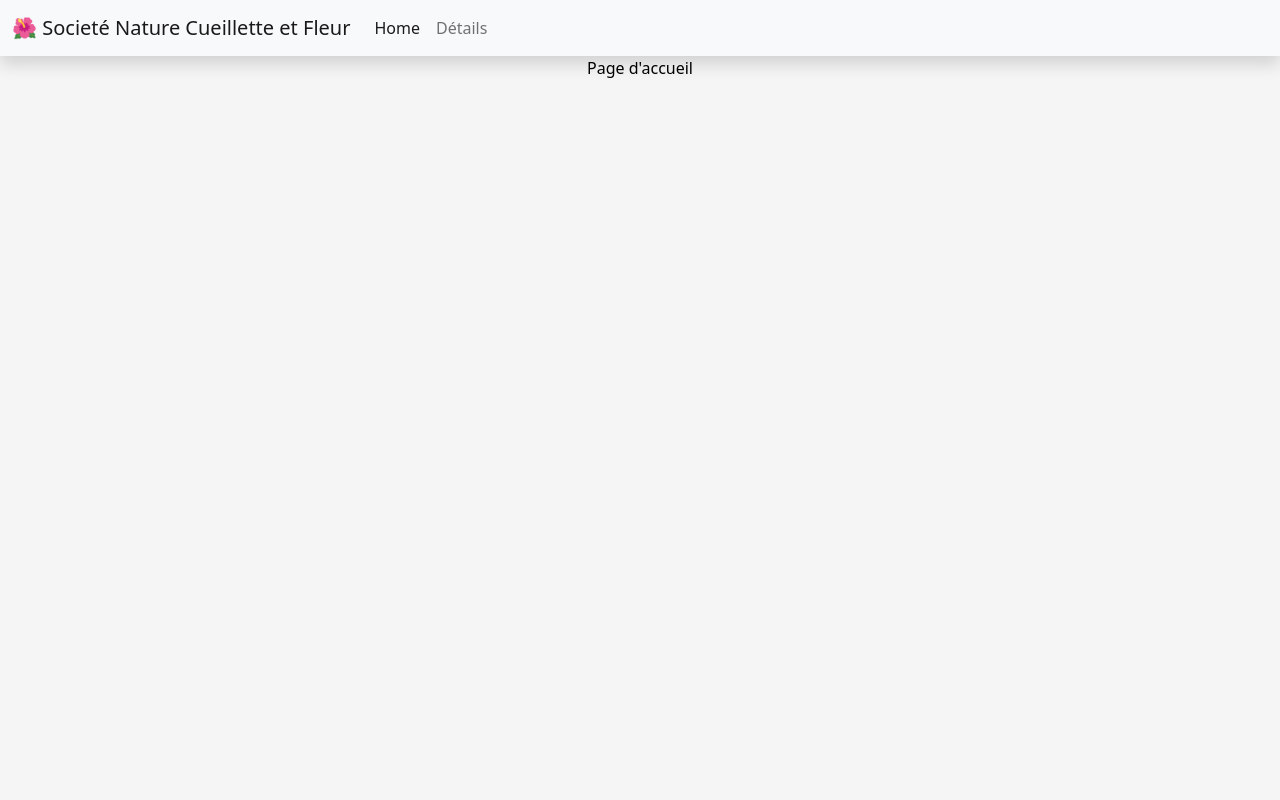
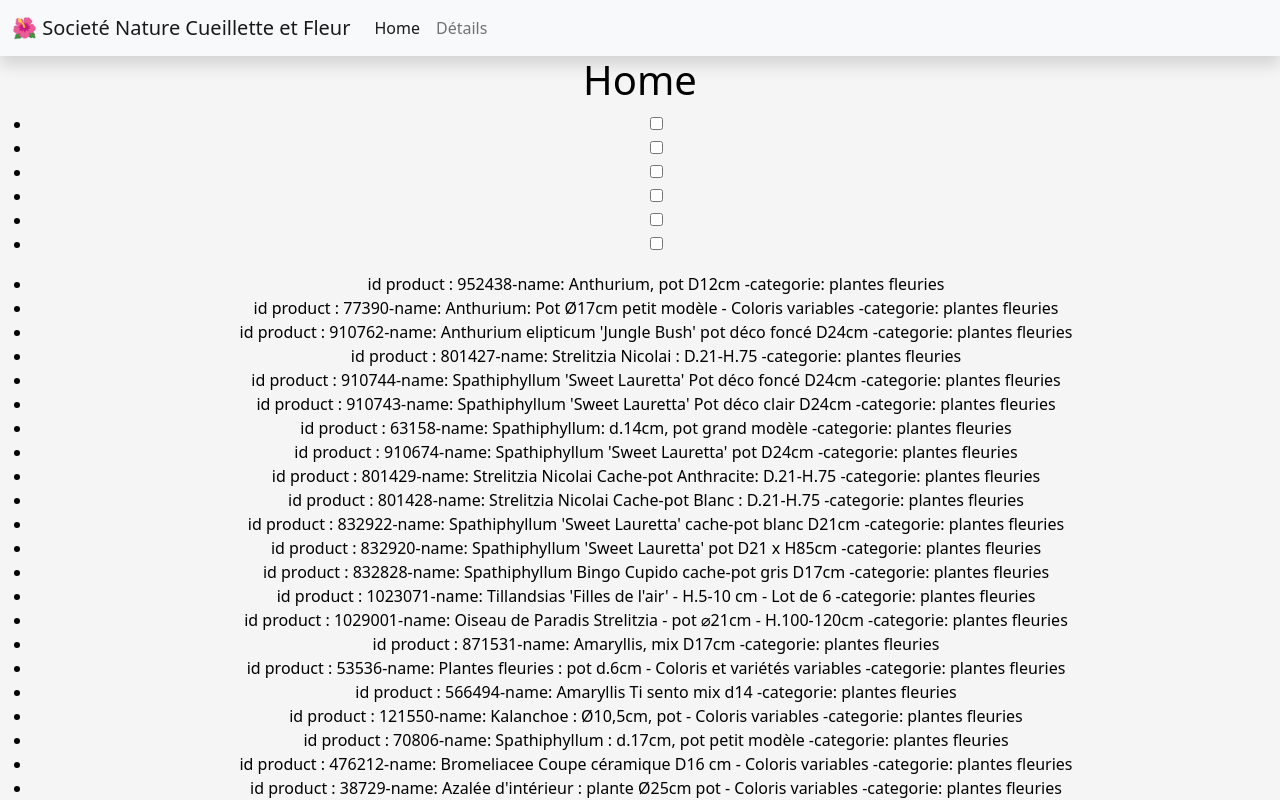
Before and after one commit to Mykhado/societe-nature-cueillette-fleur, a React (Create React App) app: page / in a window 1280 px wide. Shown: the top 800 px of the page. Built offline with nearby package versions, Linux system fonts and the light colour scheme.

Commit message:
MAJ matin 13/10/2022

```diff
--- a/src/App.tsx
+++ b/src/App.tsx
@@ -4,6 +4,7 @@ import { BrowserRouter, Routes, Route } from "react-router-dom";
 import Details from "./pages/Details";
 import Home from "./pages/Home";
 import NotFound from "./pages/NotFound";
+import TriParCategorie from "./components/TriParCategorie";
 
 const App = () => {
   // const message: string = "Hello World";
@@ -17,6 +18,7 @@ const App = () => {
           <Route path="/" element={<Home />} />
           <Route path="/Details" element={<Details />} />
           <Route path="*" element={<NotFound />} />
+
           {/* <p>{message}</p>
       <button className="color-pink" onClick={() => handleClick("Cassie")}>
         Test Cassie
--- /dev/null
+++ b/src/components/Input.tsx
@@ -0,0 +1,18 @@
+export interface userChoice {
+  handleChange: (e: React.ChangeEvent<HTMLInputElement>) => void;
+  inputValue: string;
+  inputType: string;
+}
+
+const Input = (props: userChoice) => {
+  return (
+    <div>
+      <input
+        type={props.inputType}
+        value={props.inputValue}
+        onChange={props.handleChange}
+      />
+    </div>
+  );
+};
+export default Input;
--- a/src/components/TriParCategorie.tsx
+++ b/src/components/TriParCategorie.tsx
@@ -1,4 +1,67 @@
+import Input from "./Input";
+import { list_products } from "../Data";
+
 const TriParCategorie = () => {
-  return <div></div>;
+  return (
+    <div>
+      <ul>
+        <li>
+          <Input
+            handleChange={(e) => console.log(e.target.value)}
+            inputType="checkbox"
+            inputValue="plantes fleuries"
+          />
+        </li>
+        <li>
+          {" "}
+          <Input
+            handleChange={(e) => console.log(e.target.value)}
+            inputType="checkbox"
+            inputValue="orchides"
+          />
+        </li>
+        <li>
+          {" "}
+          <Input
+            handleChange={(e) => console.log(e.target.value)}
+            inputType="checkbox"
+            inputValue="cactus et plantes grasses"
+          />
+        </li>
+        <li>
+          {" "}
+          <Input
+            handleChange={(e) => console.log(e.target.value)}
+            inputType="checkbox"
+            inputValue="bonsaïs"
+          />
+        </li>
+        <li>
+          {" "}
+          <Input
+            handleChange={(e) => console.log(e.target.value)}
+            inputType="checkbox"
+            inputValue="plantes vertes"
+          />
+        </li>
+        <li>
+          {" "}
+          <Input
+            handleChange={(e) => console.log(e.target.value)}
+            inputType="checkbox"
+            inputValue="palmiers d'intérieur"
+          />
+        </li>
+      </ul>
+      <ul>
+        {list_products.map((item) => (
+          <li key={item.id}>
+            id product : {item.id}
+            -name: {item.name} -categorie: {item.category}
+          </li>
+        ))}
+      </ul>
+    </div>
+  );
 };
 export default TriParCategorie;
--- a/src/pages/Home.tsx
+++ b/src/pages/Home.tsx
@@ -1,5 +1,20 @@
+import TriParCategorie from "../components/TriParCategorie";
+import { useState } from "react";
+
 const Home = () => {
-  return <div>Page d'accueil</div>;
+  const [userInput, setUserInput] = useState<boolean | string>("");
+  const [userInput2, setUserInput2] = useState<boolean | string>("");
+  const [userInput3, setUserInput3] = useState<boolean | string>("");
+  const [userInput4, setUserInput4] = useState<boolean | string>("");
+  const [userInput5, setUserInput5] = useState<boolean | string>("");
+  const [userInput6, setUserInput6] = useState<boolean | string>("");
+
+  return (
+    <div>
+      <h1>Home</h1>
+      <TriParCategorie />
+    </div>
+  );
 };
 
 export default Home;
```
